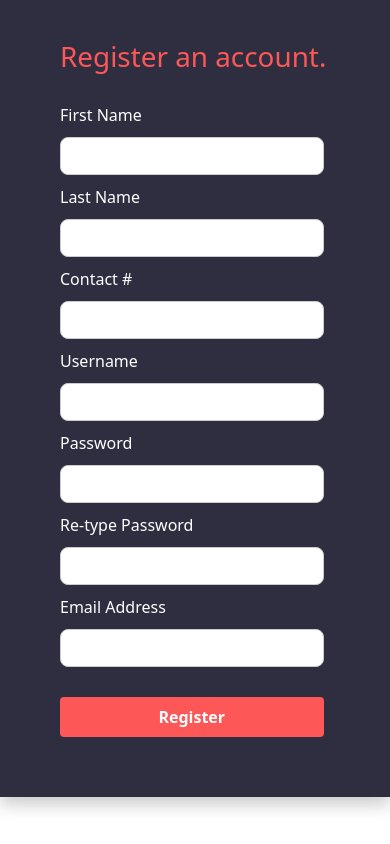
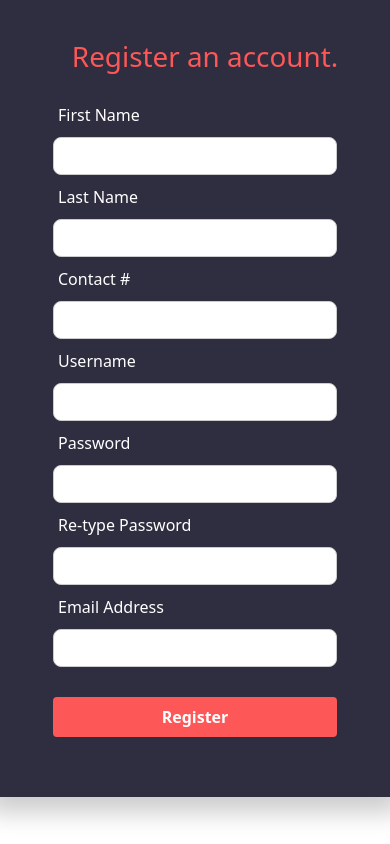
Before and after one commit to mrhero05/Richworld-Giftshop, a PHP site: page /register.php in a window 390 px wide. Run offline with PHP 8.4, Linux system fonts and the light colour scheme.

Commit message:
updated css margin and centered textbox for mobile view

```diff
--- a/des.css
+++ b/des.css
@@ -116,15 +116,27 @@ h1{
 /* for register.php */
 .left-register{
     height: 100%;
+    border-top-left-radius: 8px;
+    border-bottom-left-radius: 8px;
+    box-shadow: 0 16px 24px 0 rgba(0,0,0,0.2);
     background-color: #FD5757;
 }
+
+.container-register{
+    margin: 6em 8em;
+    border-radius: 8px;
+}
+
 
 
 .right-register{
     height: 100%;
     color: white;
-    padding: 6.5em 2em;
-    box-shadow: 0 8px 16px 0 rgba(0,0,0,0.2);
+    padding: 4em 2em;
+    border-top-right-radius: 8px;
+    border-bottom-right-radius: 8px;
+
+    box-shadow: 0 16px 24px 0 rgba(0,0,0,0.2);
     background: #2F2E41;
 }
 
@@ -144,7 +156,7 @@ h1{
     border: 1px solid #ccc;
     height: 1.2rem;
 }
-
+/* margin only left and right for label */
 .right-register label{
     margin: 0 20px;
 }
@@ -174,11 +186,26 @@ h1{
 /* for mobile view */
 @media screen and (max-width: 768px){
 
+    .container-register{
+        margin: 0;
+        padding: 0;
+        border-radius: 8px;
+    }
+
     .right-register{
         justify-content: center;
         align-items: center;
         padding: 2.5em 2.5em;
+        text-align: center;
+    }
 
+    .right-register label{
+        float: left;
+        margin: 0 30px;
+    }
+
+    .right-register h1{
+        text-align: center;
     }
 
     .right-register input{
--- a/register.php
+++ b/register.php
@@ -1,7 +1,8 @@
 <?php
 include 'include/head.inc.php';
 ?>
-<div class="container-fluid">
+<!-- renamed class -->
+<div class="container-register">
     <div class="row">
         <div class="col-lg-2 p-0">
             <!-- column for the left side with 2 witdth -->
```
